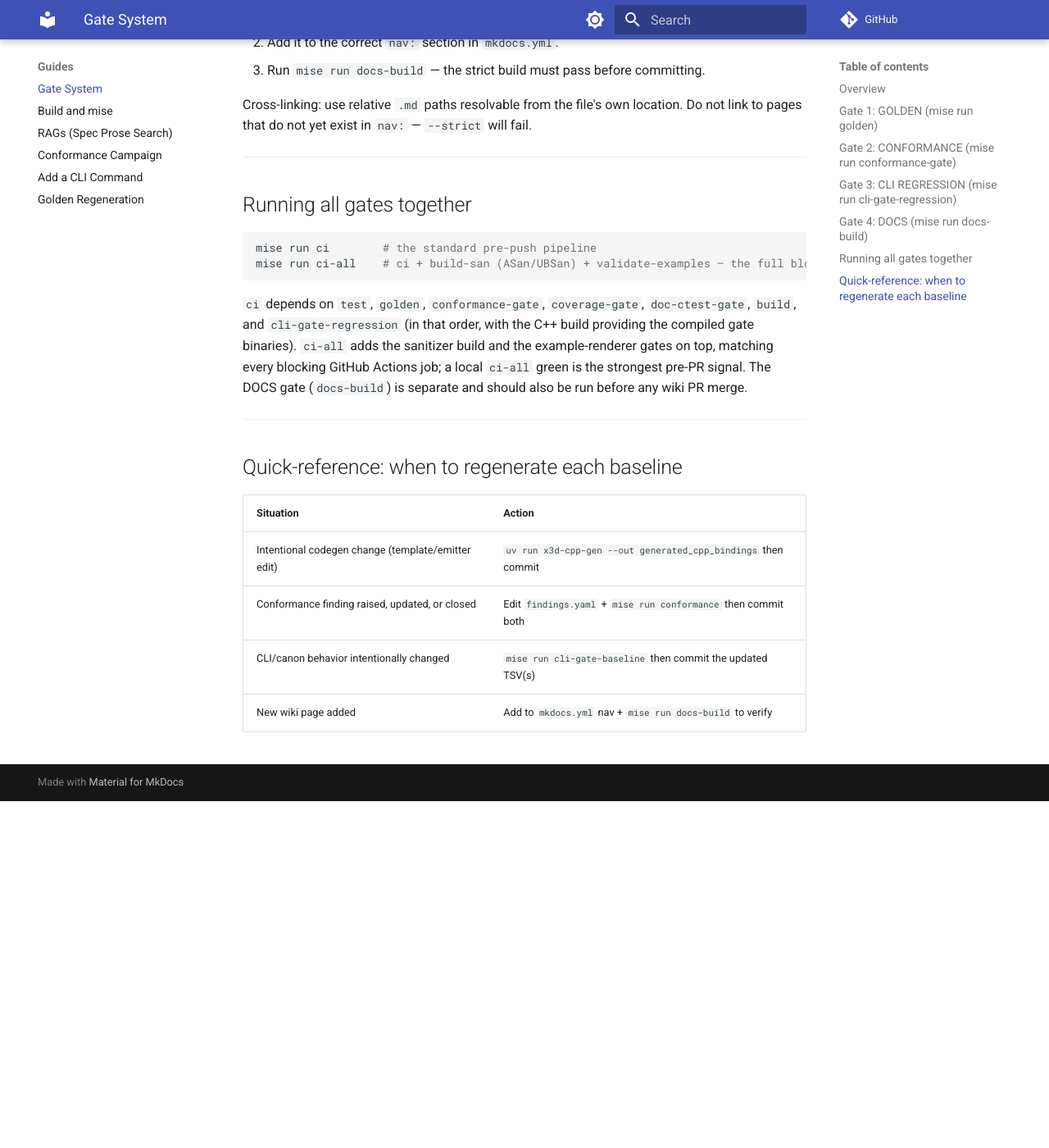
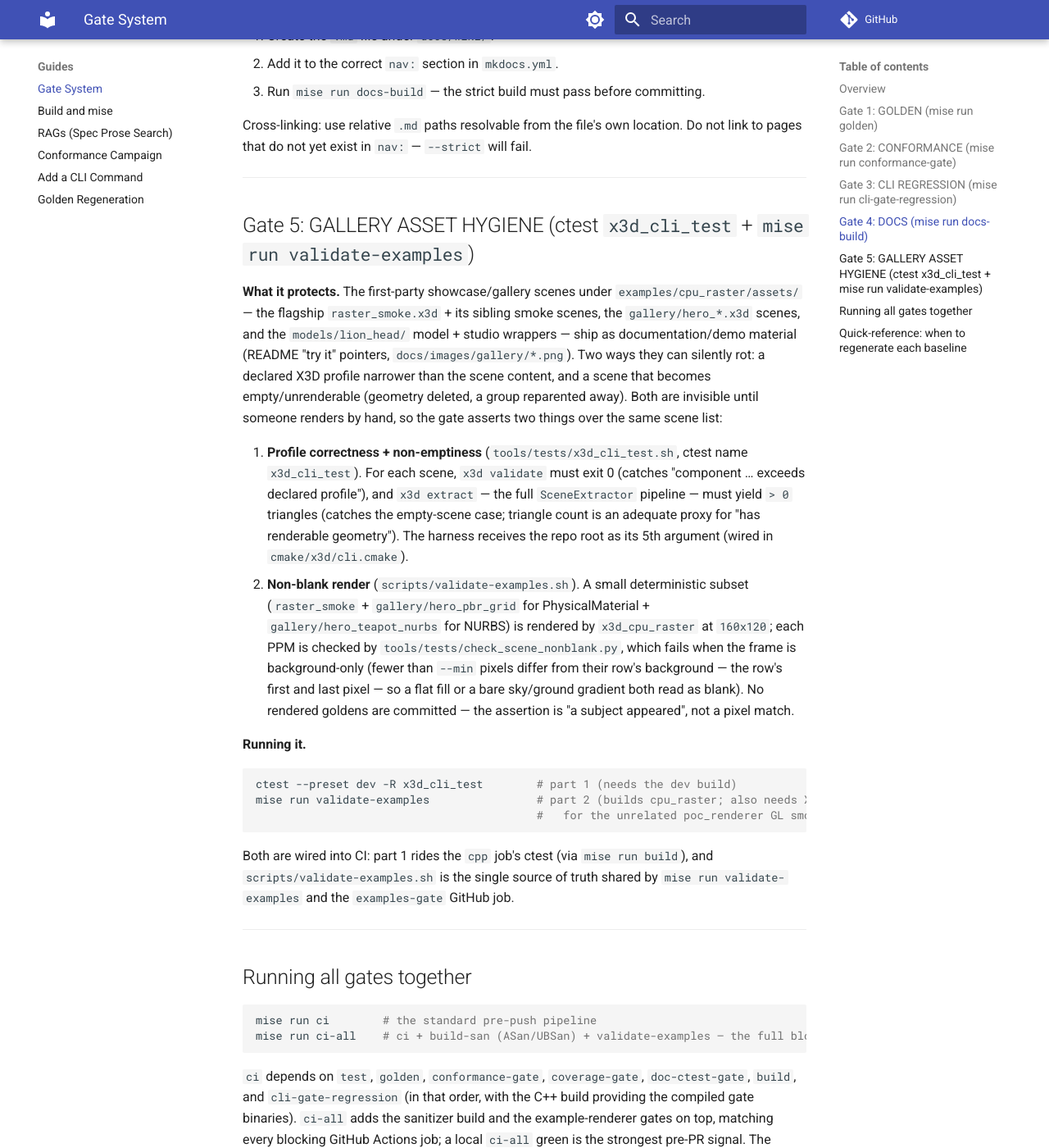
Before and after one commit to delta9000/x3d-cpp, an MkDocs documentation site: the page built from docs/wiki/guides/gate-system.md, in a window 1280 px wide and 1400 px high, scrolled down 4621 px. Shown: the whole window at 82% size. Built offline with MkDocs 1.6.1 and Material for MkDocs 9.7.7, drawn with Linux system fonts in a browser that asks for light colours; comment, search, counter and statistics services are not loaded; before the commit the page ends 5598 px from its top, so only the background shows below that; some of the changed text lies outside the part shown.

Commit message:
test: gate first-party gallery scenes on geometry and a non-blank render
x3d_cli_test now fails any gallery scene that extracts zero triangles, and
validate-examples renders three scenes with cpu_raster and fails a blank or
background-only frame (gradient backgrounds are recognised per row).

````diff
--- a/docs/wiki/guides/gate-system.md
+++ b/docs/wiki/guides/gate-system.md
@@ -13,7 +13,8 @@ related:
 The project enforces four gates, each protecting a different correctness axis. All four run
 together in `mise run ci`. Understanding what each gate protects — and how to update a
 baseline when a divergence is intentional — is the discipline backbone for working on the
-codebase.
+codebase. A fifth, the **gallery asset-hygiene gate**, protects the first-party showcase
+scenes and runs via ctest + `mise run validate-examples`; it is described at the end.
 
 ---
 
@@ -212,6 +213,46 @@ to pages that do not yet exist in `nav:` — `--strict` will fail.
 
 ---
 
+## Gate 5: GALLERY ASSET HYGIENE (ctest `x3d_cli_test` + `mise run validate-examples`)
+
+**What it protects.** The first-party showcase/gallery scenes under
+`examples/cpu_raster/assets/` — the flagship `raster_smoke.x3d` + its sibling smoke scenes,
+the `gallery/hero_*.x3d` scenes, and the `models/lion_head/` model + studio wrappers — ship
+as documentation/demo material (README "try it" pointers, `docs/images/gallery/*.png`). Two
+ways they can silently rot: a declared X3D profile narrower than the scene content, and a
+scene that becomes empty/unrenderable (geometry deleted, a group reparented away). Both are
+invisible until someone renders by hand, so the gate asserts two things over the same scene
+list:
+
+1. **Profile correctness + non-emptiness** (`tools/tests/x3d_cli_test.sh`, ctest name
+   `x3d_cli_test`). For each scene, `x3d validate` must exit 0 (catches "component … exceeds
+   declared profile"), and `x3d extract` — the full `SceneExtractor` pipeline — must yield
+   `> 0` triangles (catches the empty-scene case; triangle count is an adequate proxy for
+   "has renderable geometry"). The harness receives the repo root as its 5th argument
+   (wired in `cmake/x3d/cli.cmake`).
+2. **Non-blank render** (`scripts/validate-examples.sh`). A small deterministic subset
+   (`raster_smoke` + `gallery/hero_pbr_grid` for PhysicalMaterial + `gallery/hero_teapot_nurbs`
+   for NURBS) is rendered by `x3d_cpu_raster` at `160x120`; each PPM is checked by
+   `tools/tests/check_scene_nonblank.py`, which fails when the frame is
+   background-only (fewer than `--min` pixels differ from their row's background —
+   the row's first and last pixel — so a flat fill or a bare sky/ground gradient
+   both read as blank). No
+   rendered goldens are committed — the assertion is "a subject appeared", not a pixel match.
+
+**Running it.**
+
+```bash
+ctest --preset dev -R x3d_cli_test        # part 1 (needs the dev build)
+mise run validate-examples                # part 2 (builds cpu_raster; also needs Xvfb+mesa
+                                          #   for the unrelated poc_renderer GL smoke)
+```
+
+Both are wired into CI: part 1 rides the `cpp` job's ctest (via `mise run build`), and
+`scripts/validate-examples.sh` is the single source of truth shared by `mise run
+validate-examples` and the `examples-gate` GitHub job.
+
+---
+
 ## Running all gates together
 
 ```bash
````
Also changed, not shown: 3 other files.
